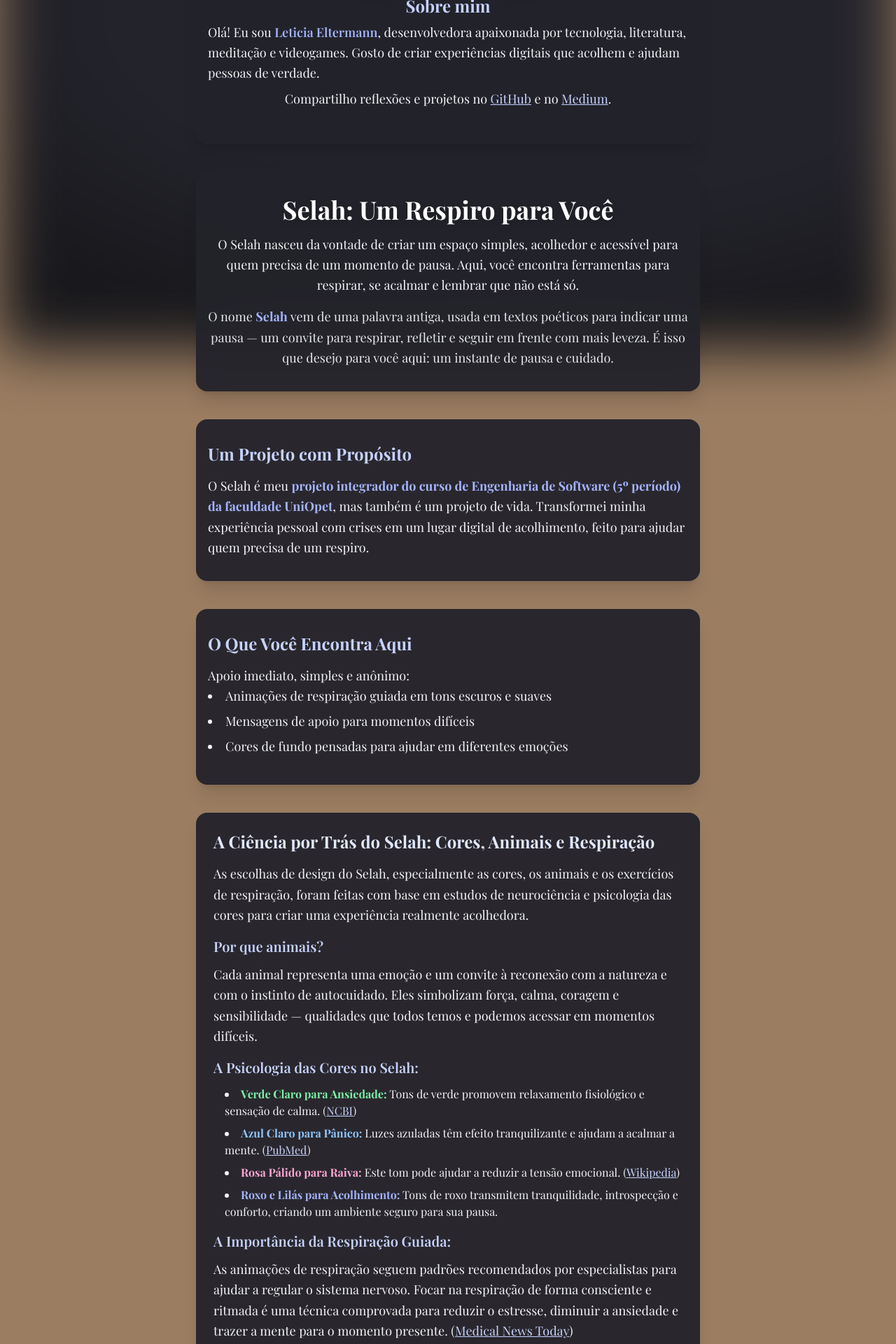
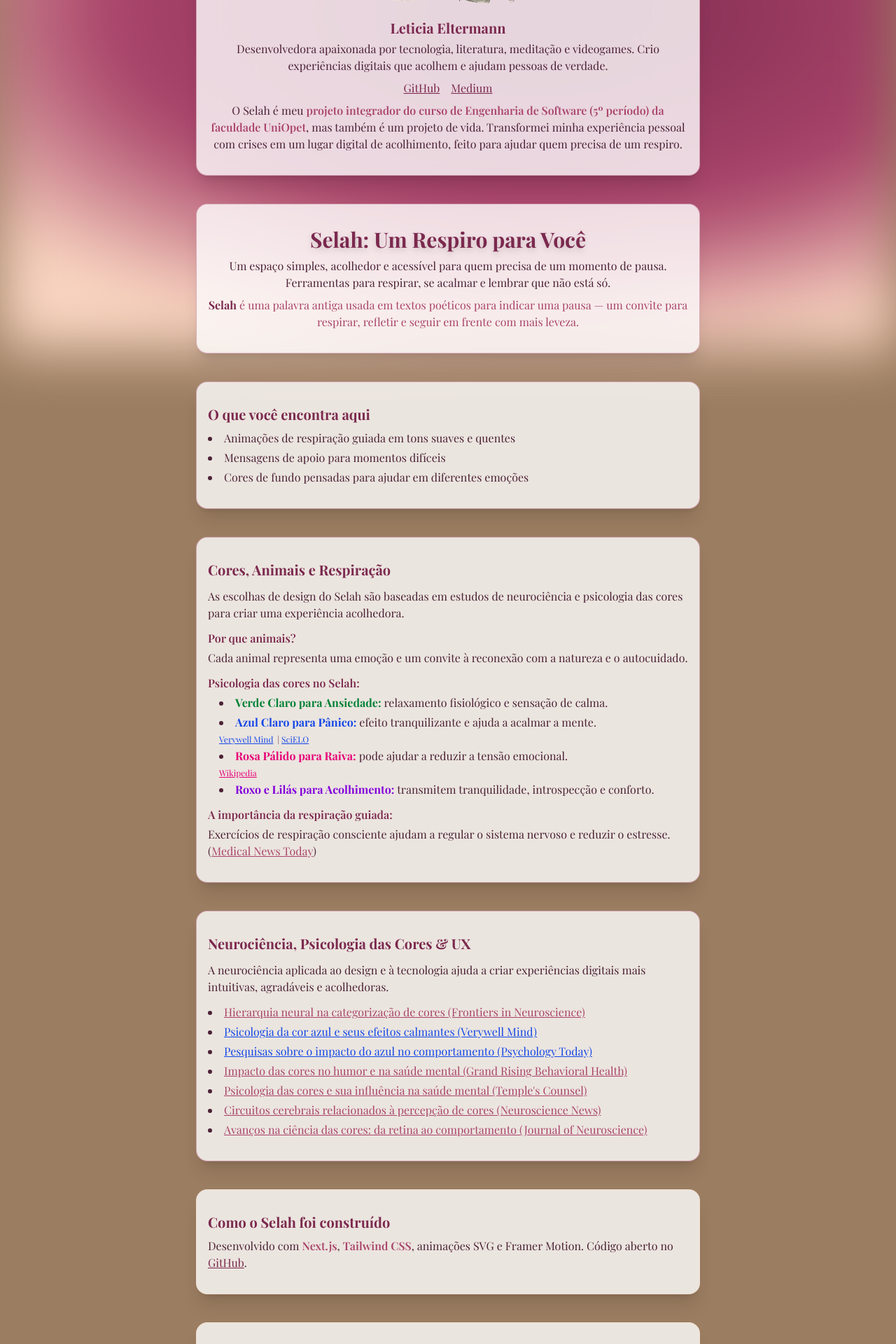
Before and after one commit to leticiael/selah-app, a Next.js app: page /sobre in a window 1280 px wide. Shown: the part 300-2220 px from the top of the page at 70% size. Built offline with nearby package versions, Linux system fonts and the light colour scheme; a web font is replaced by a local one.

Commit message:
refactor: refatora lógica de respiração para hook reutilizável, cria componente BreathingBall e adiciona diário emocional após tempo

```diff
--- a/src/app/sobre/page.tsx
+++ b/src/app/sobre/page.tsx
@@ -6,105 +6,152 @@ export default function Sobre() {
         className="fixed inset-0 -z-10 animate-gradient-move"
         style={{
           background:
-            "radial-gradient(ellipse 80% 60% at 60% 40%, #23232b 0%, #23232b 60%, #18181c 100%), radial-gradient(ellipse 60% 40% at 30% 70%, #23232b 0%, #23232b 80%, transparent 100%)",
+            "radial-gradient(ellipse 80% 60% at 60% 40%, #7b294e 0%, #a9446a 60%, #f9d6c1 100%), radial-gradient(ellipse 60% 40% at 30% 70%, #ffe5ec 0%, #ffe5ec 80%, transparent 100%)",
           filter: "blur(40px)",
           transition: "background 1s",
         }}
       />
-      <div className="max-w-3xl mx-auto px-2 sm:px-6 py-10 sm:py-16">
+      <div className="max-w-3xl mx-auto px-2 sm:px-6 py-10 sm:py-16 space-y-10">
 
         {/* Sobre mim */}
-        <section className="mb-10 bg-[#23232b]/95 backdrop-blur-2xl rounded-2xl shadow-xl px-4 py-8 border border-[#23232b]/40 flex flex-col items-center">
-        <img
-  src="/leticia.png"
-  alt="Leticia Eltermann"
-  className="w-64 mb-6 shadow-xl transition-transform duration-300 ease-in-out hover:scale-150 cursor-pointer"
-  style={{ height: "auto", objectFit: "contain" }}
-/>
-          <h2 className="text-2xl font-bold text-indigo-200 mb-2">Sobre mim</h2>
-          <p className="text-lg leading-relaxed text-gray-100 mb-2">
-            Olá! Eu sou <span className="font-semibold text-indigo-300">Leticia Eltermann</span>, desenvolvedora apaixonada por tecnologia, literatura, meditação e videogames. Gosto de criar experiências digitais que acolhem e ajudam pessoas de verdade.
+        <section className="bg-white/80 backdrop-blur-2xl rounded-2xl shadow-xl px-4 py-8 border border-[#a9446a]/40 flex flex-col items-center">
+          <div className="overflow-hidden mb-4 w-full flex justify-center">
+            <img
+              src="/leticia.png"
+              alt="Leticia Eltermann"
+              className="max-w-xs w-full h-auto transition-transform duration-500 ease-in-out hover:scale-150"
+              style={{ display: "block" }}
+            />
+          </div>
+          <h2 className="text-xl font-bold text-[#7b294e] mb-1">Leticia Eltermann</h2>
+          <p className="text-base text-[#4b2236] mb-2 text-center">
+            Desenvolvedora apaixonada por tecnologia, literatura, meditação e videogames. Crio experiências digitais que acolhem e ajudam pessoas de verdade.
           </p>
-          <p className="text-lg leading-relaxed text-gray-100 mb-4">
-            Compartilho reflexões e projetos no <a href="https://github.com/leticiael" target="_blank" rel="noopener noreferrer" className="underline text-indigo-200">GitHub</a> e no <a href="https://medium.com/@leeltermann" target="_blank" rel="noopener noreferrer" className="underline text-indigo-200">Medium</a>.
+          <div className="flex gap-4 mb-2">
+            <a href="https://github.com/leticiael" target="_blank" rel="noopener noreferrer" className="underline text-[#7b294e]">GitHub</a>
+            <a href="https://medium.com/@leeltermann" target="_blank" rel="noopener noreferrer" className="underline text-[#7b294e]">Medium</a>
+          </div>
+          <p className="text-base text-[#4b2236] text-center">
+            O Selah é meu <span className="font-semibold text-[#a9446a]">projeto integrador do curso de Engenharia de Software (5º período) da faculdade UniOpet</span>, mas também é um projeto de vida. Transformei minha experiência pessoal com crises em um lugar digital de acolhimento, feito para ajudar quem precisa de um respiro.
           </p>
         </section>
 
-        <section className="text-center mb-10 bg-[#23232b]/95 backdrop-blur-2xl rounded-2xl shadow-xl px-4 py-8 border border-[#23232b]/40">
-          <h1 className="text-4xl font-bold text-white mb-4 drop-shadow-lg">Selah: Um Respiro para Você</h1>
-          <p className="text-lg leading-relaxed mb-4 text-gray-100">
-            O Selah nasceu da vontade de criar um espaço simples, acolhedor e acessível para quem precisa de um momento de pausa. Aqui, você encontra ferramentas para respirar, se acalmar e lembrar que não está só.
+        {/* Selah */}
+        <section className="text-center bg-white/80 backdrop-blur-2xl rounded-2xl shadow-xl px-4 py-8 border border-[#a9446a]/40">
+          <h1 className="text-3xl font-bold text-[#7b294e] mb-2 drop-shadow-lg">Selah: Um Respiro para Você</h1>
+          <p className="text-base text-[#4b2236] mb-2">
+            Um espaço simples, acolhedor e acessível para quem precisa de um momento de pausa. Ferramentas para respirar, se acalmar e lembrar que não está só.
           </p>
-          <p className="text-lg leading-relaxed text-gray-200">
-            O nome <strong className="text-indigo-300">Selah</strong> vem de uma palavra antiga, usada em textos poéticos para indicar uma pausa — um convite para respirar, refletir e seguir em frente com mais leveza. É isso que desejo para você aqui: um instante de pausa e cuidado.
+          <p className="text-base text-[#a9446a]">
+            <strong className="text-[#7b294e]">Selah</strong> é uma palavra antiga usada em textos poéticos para indicar uma pausa — um convite para respirar, refletir e seguir em frente com mais leveza.
           </p>
         </section>
 
-        <section className="mb-10 bg-[#23232b]/95 backdrop-blur-2xl rounded-2xl shadow-xl px-4 py-8 border border-[#23232b]/40">
-          <h2 className="text-2xl font-bold text-indigo-200 mb-4">Um Projeto com Propósito</h2>
-          <p className="text-lg leading-relaxed text-gray-100">
-            O Selah é meu <strong className="text-indigo-300">projeto integrador do curso de Engenharia de Software (5º período) da faculdade UniOpet</strong>, mas também é um projeto de vida. Transformei minha experiência pessoal com crises em um lugar digital de acolhimento, feito para ajudar quem precisa de um respiro.
+        {/* O que você encontra */}
+        <section className="bg-white/80 backdrop-blur-2xl rounded-2xl shadow-xl px-4 py-8 border border-[#a9446a]/40">
+          <h2 className="text-xl font-bold text-[#7b294e] mb-2">O que você encontra aqui</h2>
+          <ul className="list-disc list-inside space-y-1 text-[#4b2236] text-base">
+            <li>Animações de respiração guiada em tons suaves e quentes</li>
+            <li>Mensagens de apoio para momentos difíceis</li>
+            <li>Cores de fundo pensadas para ajudar em diferentes emoções</li>
+          </ul>
+        </section>
+
+        {/* Ciência e Psicologia das Cores */}
+        <section className="bg-white/80 backdrop-blur-2xl rounded-2xl shadow-xl px-4 py-8 border border-[#a9446a]/40">
+          <h2 className="text-xl font-bold text-[#7b294e] mb-3">Cores, Animais e Respiração</h2>
+          <p className="text-base text-[#4b2236] mb-3">
+            As escolhas de design do Selah são baseadas em estudos de neurociência e psicologia das cores para criar uma experiência acolhedora.
+          </p>
+          <h3 className="text-base font-semibold text-[#7b294e] mb-1">Por que animais?</h3>
+          <p className="text-base text-[#4b2236] mb-3">
+            Cada animal representa uma emoção e um convite à reconexão com a natureza e o autocuidado.
+          </p>
+          <h3 className="text-base font-semibold text-[#7b294e] mb-1">Psicologia das cores no Selah:</h3>
+          <ul className="list-disc list-inside space-y-1 mb-3 pl-4 text-[#4b2236] text-base">
+            <li><strong className="text-green-700">Verde Claro para Ansiedade:</strong> relaxamento fisiológico e sensação de calma.</li>
+            <li>
+              <strong className="text-blue-700">Azul Claro para Pânico:</strong> efeito tranquilizante e ajuda a acalmar a mente.
+              <span className="block text-xs mt-1">
+                <a href="https://www.verywellmind.com/the-color-psychology-of-blue-2795815" target="_blank" rel="noopener noreferrer" className="underline text-blue-700">Verywell Mind</a> &nbsp;|&nbsp;
+                <a href="https://www.scielo.br/j/pn/a/dx6rZNrDWKmZDQ5dp4dd37G/" target="_blank" rel="noopener noreferrer" className="underline text-blue-700">SciELO</a>
+              </span>
+            </li>
+            <li>
+              <strong className="text-pink-600">Rosa Pálido para Raiva:</strong> pode ajudar a reduzir a tensão emocional.
+              <span className="block text-xs mt-1">
+                <a href="https://en.wikipedia.org/wiki/Baker-Miller_pink" target="_blank" rel="noopener noreferrer" className="underline text-pink-600">Wikipedia</a>
+              </span>
+            </li>
+            <li><strong className="text-purple-700">Roxo e Lilás para Acolhimento:</strong> transmitem tranquilidade, introspecção e conforto.</li>
+          </ul>
+          <h3 className="text-base font-semibold text-[#7b294e] mb-1">A importância da respiração guiada:</h3>
+          <p className="text-base text-[#4b2236]">
+            Exercícios de respiração consciente ajudam a regular o sistema nervoso e reduzir o estresse. (<a href="https://www.medicalnewstoday.com/articles/324417" target="_blank" rel="noopener noreferrer" className="underline text-[#a9446a]">Medical News Today</a>)
           </p>
         </section>
 
-        <section className="mb-10 bg-[#23232b]/95 backdrop-blur-2xl rounded-2xl shadow-xl px-4 py-8 border border-[#23232b]/40">
-          <h2 className="text-2xl font-bold text-indigo-200 mb-4">O Que Você Encontra Aqui</h2>
-          <p className="text-lg leading-relaxed text-gray-100">
-            Apoio imediato, simples e anônimo:
+        {/* Neurociência e artigos */}
+        <section className="bg-white/80 backdrop-blur-2xl rounded-2xl shadow-xl px-4 py-8 border border-[#a9446a]/40">
+          <h2 className="text-xl font-bold text-[#7b294e] mb-3">Neurociência, Psicologia das Cores & UX</h2>
+          <p className="text-base text-[#4b2236] mb-3">
+            A neurociência aplicada ao design e à tecnologia ajuda a criar experiências digitais mais intuitivas, agradáveis e acolhedoras.
           </p>
-          <ul className="list-disc list-inside mb-2 space-y-2 text-gray-100">
-            <li className="text-lg">Animações de respiração guiada em tons escuros e suaves</li>
-            <li className="text-lg">Mensagens de apoio para momentos difíceis</li>
-            <li className="text-lg">Cores de fundo pensadas para ajudar em diferentes emoções</li>
+          <ul className="list-disc list-inside mt-2 space-y-1 text-base text-[#4b2236]">
+            <li>
+              <a href="https://www.frontiersin.org/articles/10.3389/fnins.2021.679627/full" target="_blank" rel="noopener noreferrer" className="underline text-[#a9446a]">
+                Hierarquia neural na categorização de cores (Frontiers in Neuroscience)
+              </a>
+            </li>
+            <li>
+              <a href="https://www.verywellmind.com/the-color-psychology-of-blue-2795815" target="_blank" rel="noopener noreferrer" className="underline text-blue-700">
+                Psicologia da cor azul e seus efeitos calmantes (Verywell Mind)
+              </a>
+            </li>
+            <li>
+              <a href="https://www.psychologytoday.com/us/blog/your-personal-renaissance/201810/surprising-research-on-the-color-blue" target="_blank" rel="noopener noreferrer" className="underline text-blue-700">
+                Pesquisas sobre o impacto do azul no comportamento (Psychology Today)
+              </a>
+            </li>
+            <li>
+              <a href="https://www.grandrisingbehavioralhealth.com/blog/the-impact-of-color-on-mood-and-mental-health" target="_blank" rel="noopener noreferrer" className="underline text-[#a9446a]">
+                Impacto das cores no humor e na saúde mental (Grand Rising Behavioral Health)
+              </a>
+            </li>
+            <li>
+              <a href="https://templescounsel.com/the-impact-of-color-psychology-on-mental-health-a-spectrum-of-emotions/" target="_blank" rel="noopener noreferrer" className="underline text-[#a9446a]">
+                Psicologia das cores e sua influência na saúde mental (Temple's Counsel)
+              </a>
+            </li>
+            <li>
+              <a href="https://www.neurosciencenews.com/color-perception-vision-26121/" target="_blank" rel="noopener noreferrer" className="underline text-[#a9446a]">
+                Circuitos cerebrais relacionados à percepção de cores (Neuroscience News)
+              </a>
+            </li>
+            <li>
+              <a href="https://www.jneurosci.org/content/30/45/14955" target="_blank" rel="noopener noreferrer" className="underline text-[#a9446a]">
+                Avanços na ciência das cores: da retina ao comportamento (Journal of Neuroscience)
+              </a>
+            </li>
           </ul>
         </section>
 
-        <section className="mb-10 p-6 bg-[#23232b]/95 backdrop-blur-2xl rounded-2xl shadow-xl border border-[#23232b]/40">
-          <h2 className="text-2xl font-bold text-indigo-100 mb-4">A Ciência por Trás do Selah: Cores, Animais e Respiração</h2>
-          <p className="text-lg leading-relaxed mb-4 text-gray-100">
-            As escolhas de design do Selah, especialmente as cores, os animais e os exercícios de respiração, foram feitas com base em estudos de neurociência e psicologia das cores para criar uma experiência realmente acolhedora.
-          </p>
-          <h3 className="text-xl font-semibold text-indigo-200 mb-3">Por que animais?</h3>
-          <p className="text-lg leading-relaxed mb-4 text-gray-100">
-            Cada animal representa uma emoção e um convite à reconexão com a natureza e com o instinto de autocuidado. Eles simbolizam força, calma, coragem e sensibilidade — qualidades que todos temos e podemos acessar em momentos difíceis.
-          </p>
-          <h3 className="text-xl font-semibold text-indigo-200 mb-3">A Psicologia das Cores no Selah:</h3>
-          <ul className="list-disc list-inside space-y-2 mb-4 pl-4 text-gray-100">
-            <li>
-              <strong className="text-green-300">Verde Claro para Ansiedade:</strong> Tons de verde promovem relaxamento fisiológico e sensação de calma. (<a href="https://pmc.ncbi.nlm.nih.gov/articles/PMC4823907/" target="_blank" rel="noopener noreferrer" className="underline text-indigo-200">NCBI</a>)
-            </li>
-            <li>
-              <strong className="text-blue-300">Azul Claro para Pânico:</strong> Luzes azuladas têm efeito tranquilizante e ajudam a acalmar a mente. (<a href="https://pubmed.ncbi.nlm.nih.gov/28701170/" target="_blank" rel="noopener noreferrer" className="underline text-indigo-200">PubMed</a>)
-            </li>
-            <li>
-              <strong className="text-pink-300">Rosa Pálido para Raiva:</strong> Este tom pode ajudar a reduzir a tensão emocional. (<a href="https://en.wikipedia.org/wiki/Baker-Miller_pink" target="_blank" rel="noopener noreferrer" className="underline text-indigo-200">Wikipedia</a>)
-            </li>
-            <li>
-              <strong className="text-indigo-300">Roxo e Lilás para Acolhimento:</strong> Tons de roxo transmitem tranquilidade, introspecção e conforto, criando um ambiente seguro para sua pausa.
-            </li>
-          </ul>
-          <h3 className="text-xl font-semibold text-indigo-200 mb-3">A Importância da Respiração Guiada:</h3>
-          <p className="text-lg leading-relaxed text-gray-100">
-            As animações de respiração seguem padrões recomendados por especialistas para ajudar a regular o sistema nervoso. Focar na respiração de forma consciente e ritmada é uma técnica comprovada para reduzir o estresse, diminuir a ansiedade e trazer a mente para o momento presente. (<a href="https://www.medicalnewstoday.com/articles/324417" target="_blank" rel="noopener noreferrer" className="underline text-indigo-200">Medical News Today</a>)
+        {/* Como foi construído */}
+        <section className="bg-white/80 backdrop-blur-2xl rounded-2xl shadow-xl px-4 py-8 border border-[#f9d6c1]/40">
+          <h2 className="text-xl font-bold text-[#7b294e] mb-2">Como o Selah foi construído</h2>
+          <p className="text-base text-[#4b2236]">
+            Desenvolvido com <span className="font-semibold text-[#a9446a]">Next.js</span>, <span className="font-semibold text-[#a9446a]">Tailwind CSS</span>, animações SVG e Framer Motion. Código aberto no <a href="https://github.com/leticiael" target="_blank" rel="noopener noreferrer" className="underline text-[#7b294e]">GitHub</a>.
           </p>
         </section>
 
-        <section className="mb-10 bg-[#23232b]/95 backdrop-blur-2xl rounded-2xl shadow-xl px-4 py-8 border border-[#23232b]/40">
-          <h2 className="text-2xl font-bold text-indigo-200 mb-4">
-            Como o Selah Foi Construído
-          </h2>
-          <p className="text-lg leading-relaxed text-gray-100 mb-2">
-            O Selah foi desenvolvido com <span className="font-semibold text-indigo-300">Next.js</span> (React), <span className="font-semibold text-indigo-300">Tailwind CSS</span> para estilização, animações SVG e Framer Motion para efeitos suaves, e hospedado em ambiente serverless para máxima performance e acessibilidade. O código é aberto e pode ser conferido no meu <a href="https://github.com/leticiael" target="_blank" rel="noopener noreferrer" className="underline text-indigo-200">GitHub</a>.
-          </p>
-        </section>
-
-        <div className="text-center mt-10 bg-[#23232b]/95 backdrop-blur-2xl rounded-2xl shadow-xl px-4 py-8 border border-[#23232b]/40">
-          <p className="text-md italic text-gray-200">
+        {/* Mensagem final */}
+        <div className="text-center bg-white/80 backdrop-blur-2xl rounded-2xl shadow-xl px-4 py-8 border border-[#f9d6c1]/40">
+          <p className="text-md italic text-[#4b2236]">
             Espero que o Selah te traga um respiro, um momento de paz, e te ajude a encontrar seu ritmo novamente.
           </p>
           <a
             href="/"
-            className="inline-block mt-8 px-6 py-3 text-white bg-indigo-700 rounded-xl border border-indigo-800/20 hover:bg-indigo-800 transition font-semibold"
+            className="inline-block mt-8 px-6 py-3 text-white bg-[#7b294e] rounded-xl border border-[#a9446a]/20 hover:bg-[#a9446a] transition font-semibold"
           >
             Voltar para início
           </a>
```
Also changed, not shown: src/app/ansiedade/page.tsx (+24 -7 lines), src/app/medo/page.tsx (+24 -5 lines), src/app/panico/page.tsx (+23 -4 lines), src/app/raiva/page.tsx (+23 -3 lines).
